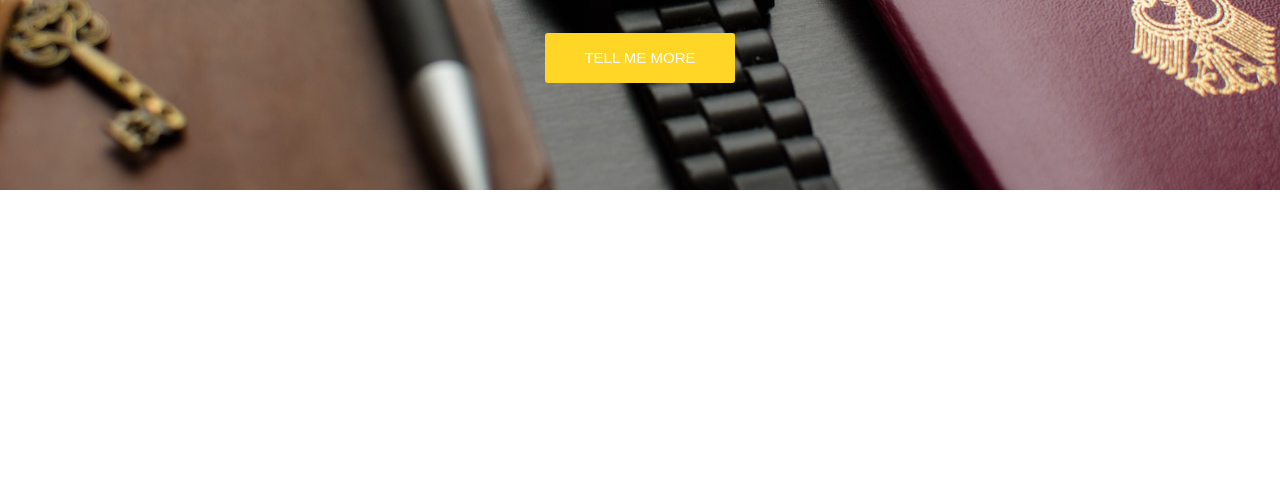
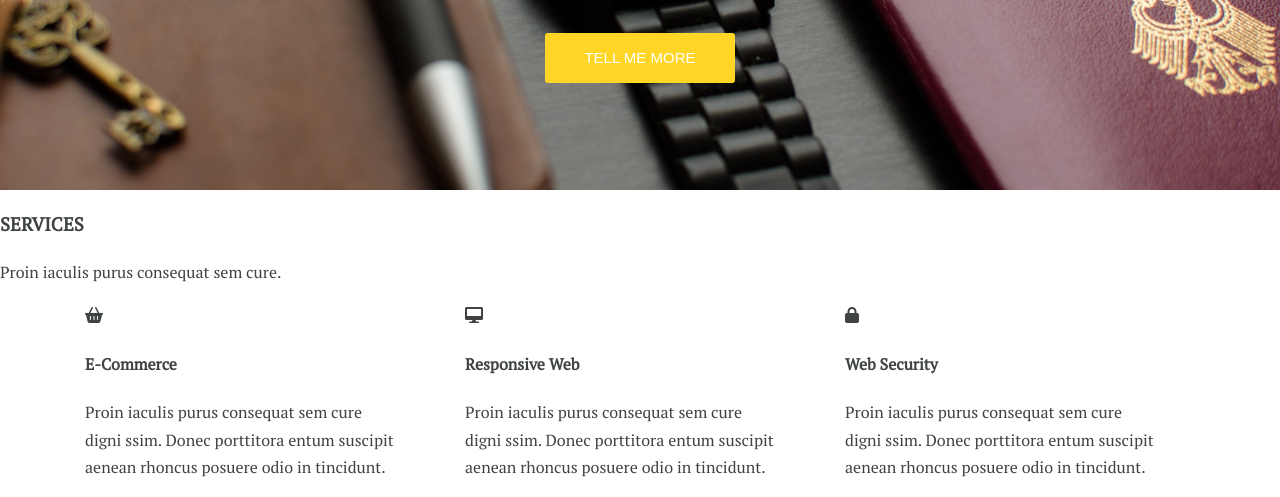
Before and after one commit to LilSusz/task-runner-project, a website: page index.html in a window 1280 px wide. Shown: the part 370-867 px from the top of the page. Before the commit the page ends 800 px from the top, so only its background shows below. Drawn offline with nearby package versions, Linux system fonts and the light colour scheme; a web font is replaced by a local one.

Commit message:
Add service section to index.html

```diff
--- a/index.html
+++ b/index.html
@@ -48,5 +48,40 @@
                 <a href="#" class="btn btn-splash">TELL ME MORE</a>
             </header>
         </section>
+        <section class="services">
+            <h3 class="section-title">SERVICES</h3>
+            <p class="section-subtitle">Proin iaculis purus consequat sem cure.</p>
+            <div class="container">
+                <div class="row">
+                    <div class="box-services col-sm-4 col-12">
+                        <div class="icon">
+                            <i class="fas fa-solid fa-basket-shopping"></i>
+                        </div>
+                        <h4>E-Commerce</h4>
+                        <p>Proin iaculis purus consequat sem cure <br>
+                            digni ssim. Donec porttitora entum suscipit <br>
+                            aenean rhoncus posuere odio in tincidunt.</p>
+                    </div>
+                    <div class="box-services col-sm-4 col-12">
+                        <div class="icon">
+                            <i class="fas fa-solid fa-desktop"></i>
+                        </div>
+                        <h4>Responsive Web</h4>
+                        <p>Proin iaculis purus consequat sem cure <br>
+                            digni ssim. Donec porttitora entum suscipit <br>
+                            aenean rhoncus posuere odio in tincidunt.</p>
+                    </div>
+                    <div class="box-services col-sm-4 col-12">
+                        <div class="icon">
+                            <i class="fas fa-solid fa-lock"></i>
+                        </div>
+                        <h4>Web Security</h4>
+                        <p>Proin iaculis purus consequat sem cure <br>
+                            digni ssim. Donec porttitora entum suscipit <br>
+                            aenean rhoncus posuere odio in tincidunt.</p>
+                    </div>
+                </div>
+            </div>
+        </section>
     </body>
 </html>
```
